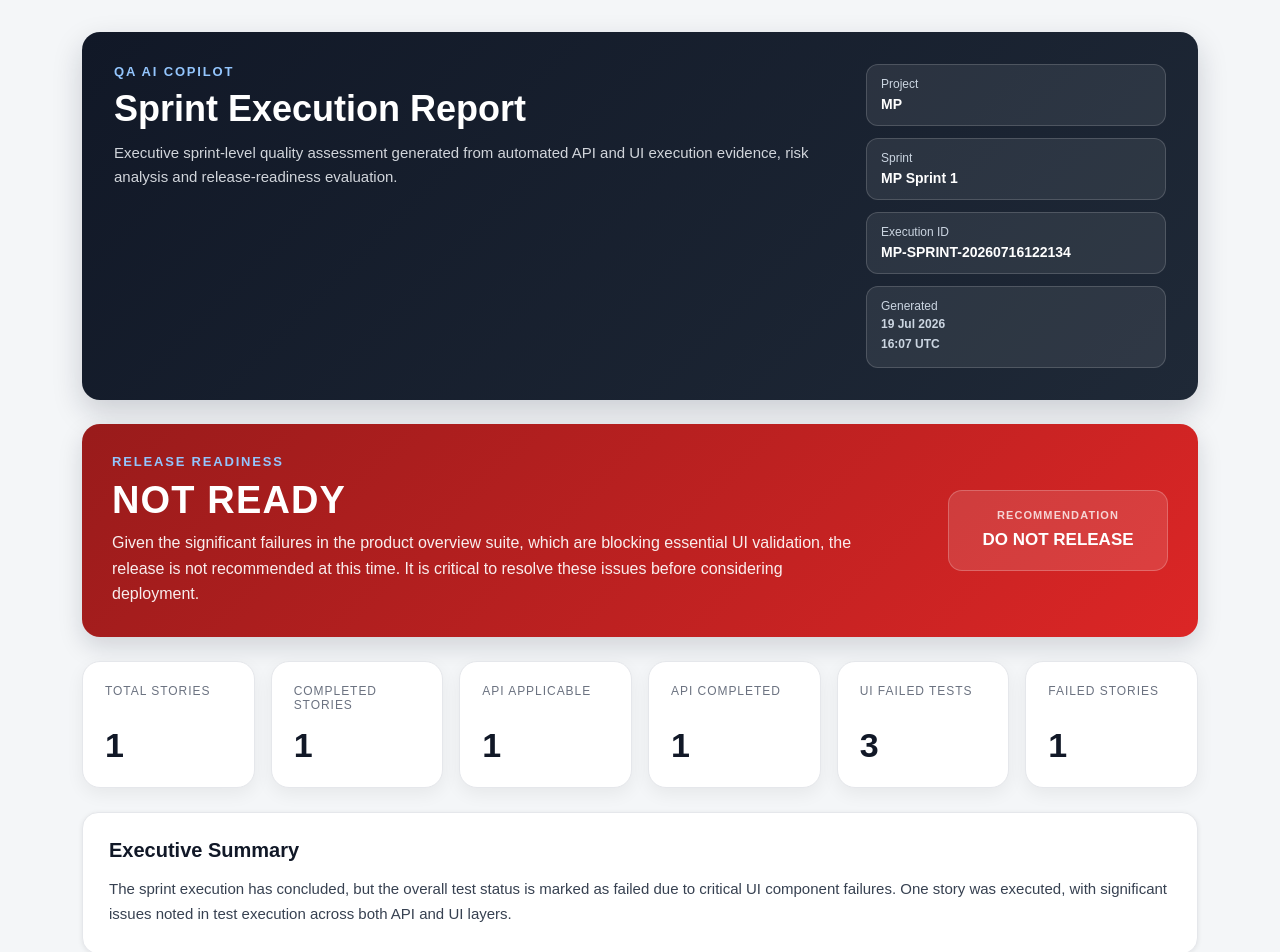
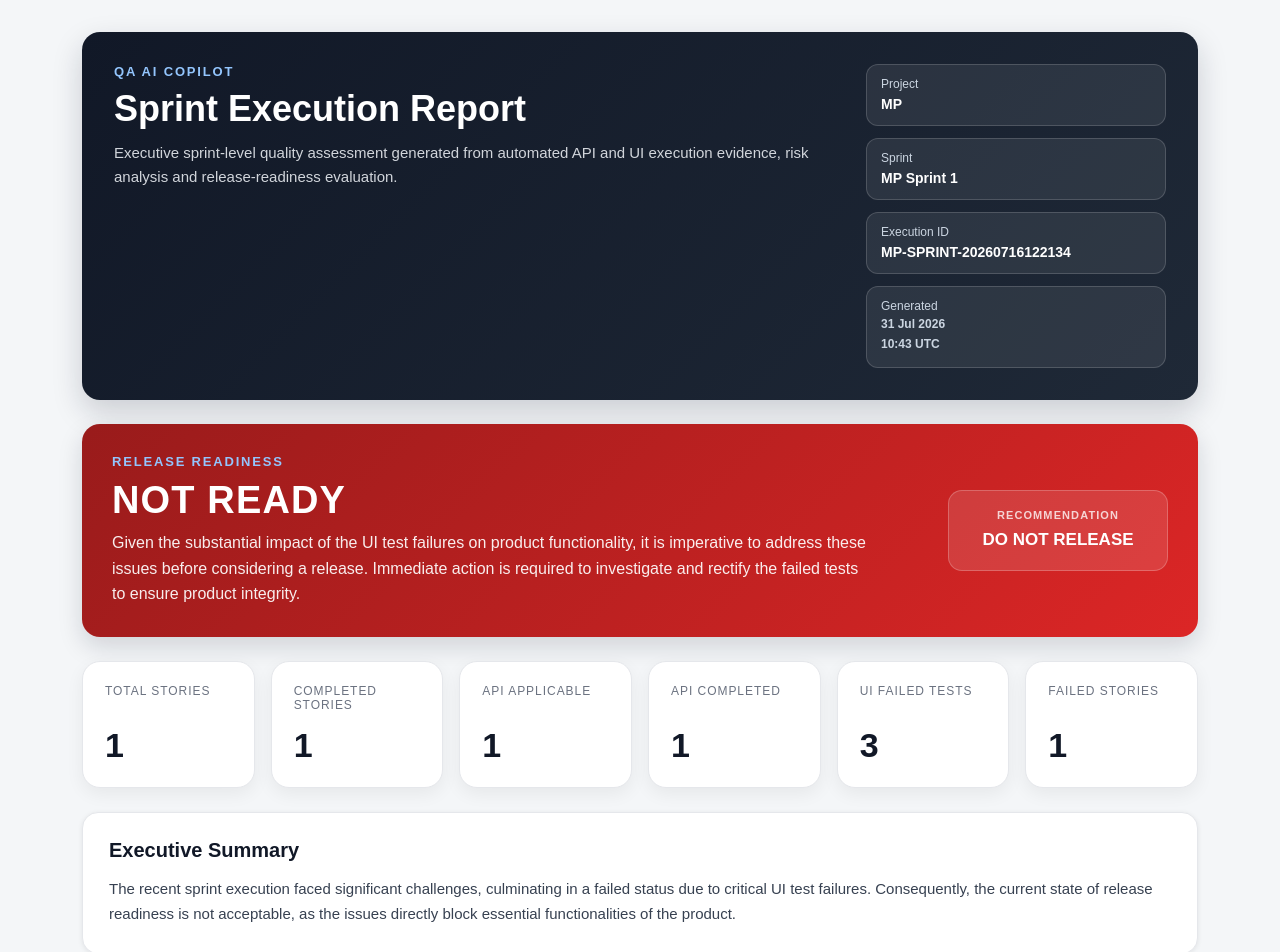
Before and after one commit to balatoth/QA-AI-copilot-V2, a plain HTML site: page executions/MP/sprint-1/MP-SPRINT-20260716122134/reporting/sprint-report.html in a window 1280 px wide. Shown: the top 952 px of the page. Drawn offline with Linux system fonts and the light colour scheme.

Commit message:
Update HTML manager execution report

```diff
--- a/executions/MP/sprint-1/MP-SPRINT-20260716122134/reporting/sprint-report.html
+++ b/executions/MP/sprint-1/MP-SPRINT-20260716122134/reporting/sprint-report.html
@@ -575,8 +575,8 @@
         <div>
           <span>Generated</span>
           <strong class="generated-date">
-            <span>19 Jul 2026</span>
-            <span class="generated-date-time">16:07 UTC</span>
+            <span>31 Jul 2026</span>
+            <span class="generated-date-time">10:43 UTC</span>
           </strong>
         </div>
       </div>
@@ -589,7 +589,7 @@
     <h2>NOT READY</h2>
 
     <p>
-      Given the significant failures in the product overview suite, which are blocking essential UI validation, the release is not recommended at this time. It is critical to resolve these issues before considering deployment.
+      Given the substantial impact of the UI test failures on product functionality, it is imperative to address these issues before considering a release. Immediate action is required to investigate and rectify the failed tests to ensure product integrity.
     </p>
   </div>
 
@@ -639,7 +639,7 @@
 
     <section class="section">
       <h3>Executive Summary</h3>
-      <p>The sprint execution has concluded, but the overall test status is marked as failed due to critical UI component failures. One story was executed, with significant issues noted in test execution across both API and UI layers.</p>
+      <p>The recent sprint execution faced significant challenges, culminating in a failed status due to critical UI test failures. Consequently, the current state of release readiness is not acceptable, as the issues directly block essential functionalities of the product.</p>
     </section>
 
     <section class="section">
@@ -882,7 +882,7 @@
 
               <div class="executive-card-body">
 
-                <ul><li>All defined API tests were successfully executed.</li><li>The sprint orchestration was completed despite failures.</li></ul>
+                <ul><li>Completed execution of 1 story.</li><li>API tests successfully completed with no failures.</li></ul>
 
               </div>
 
@@ -911,7 +911,7 @@
     DO NOT RELEASE
   </h4>
 
-  <p>Given the significant failures in the product overview suite, which are blocking essential UI validation, the release is not recommended at this time. It is critical to resolve these issues before considering deployment.</p>
+  <p>Given the substantial impact of the UI test failures on product functionality, it is imperative to address these issues before considering a release. Immediate action is required to investigate and rectify the failed tests to ensure product integrity.</p>
 
 
         <div class="next-actions">
```
